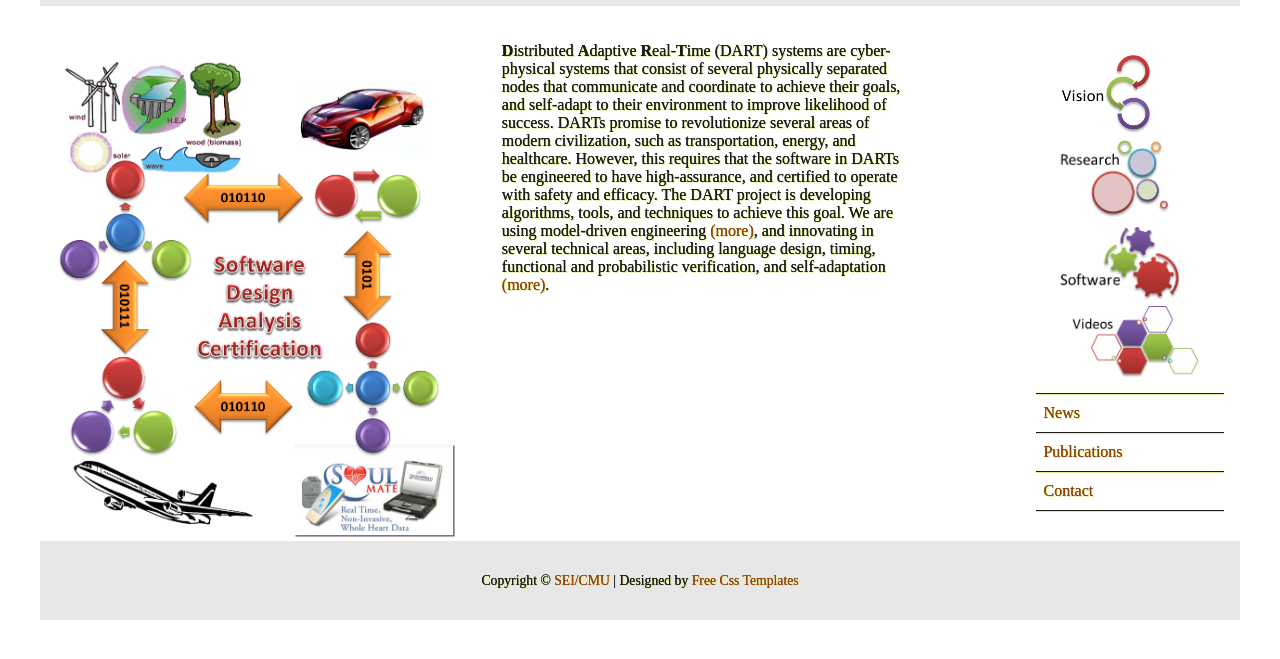
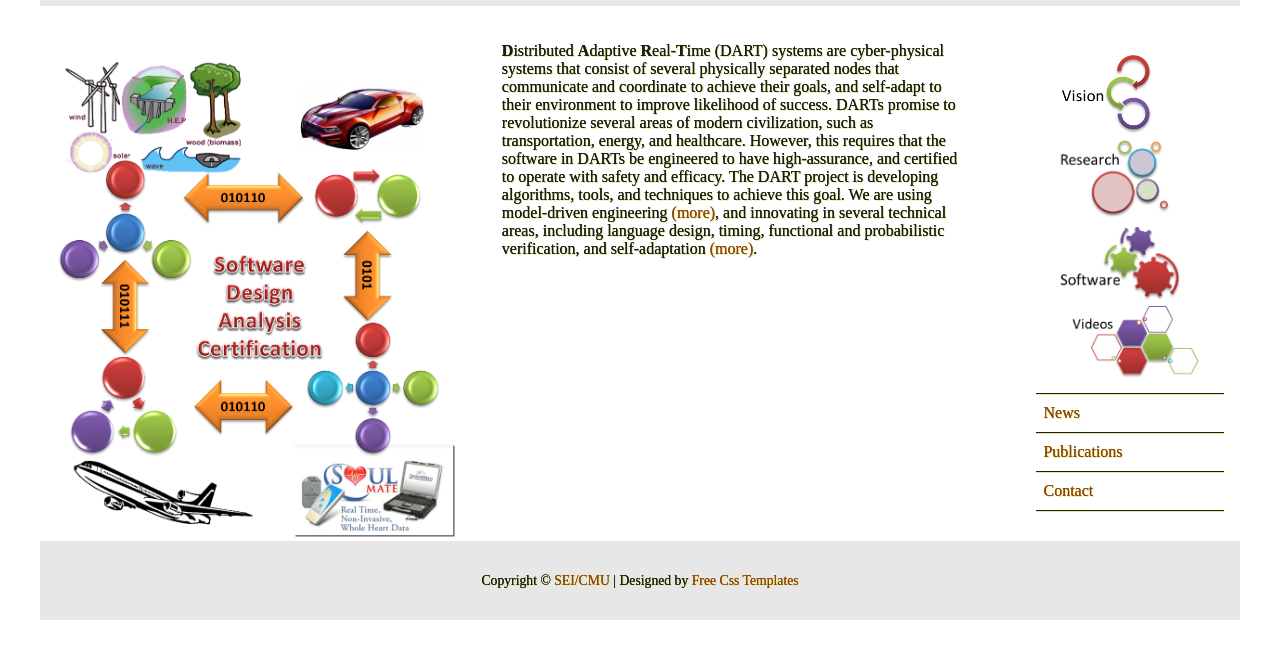
Before and after one commit to cps-sei/dart, a plain HTML site: page index.html in a window 1280 px wide. Shown: the part 99-758 px from the top of the page. Drawn offline with nearby package versions, Linux system fonts and the light colour scheme; a web font is replaced by a local one.

Commit message:
made text wider.

```diff
--- a/css/styles.css
+++ b/css/styles.css
@@ -79,7 +79,7 @@ section {
     float:left;
 }
 .welcometext {
-    width:35.0%; /* 616px/960px */
+    width:40.0%; /* 616px/960px */
     float:left;
     padding-left : 4%;
 }
```
